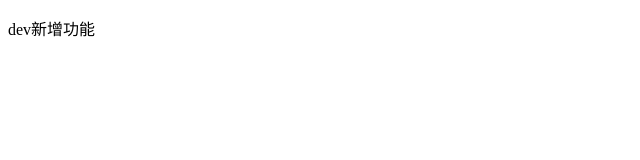
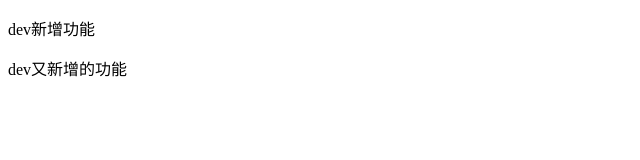
Before and after one commit to myjinji-dj/my, a plain HTML site: page user.html in a window 1280 px wide. Shown: the whole page, without its empty margins (0-640 px from the left). Drawn offline with Linux system fonts and the light colour scheme.

Commit message:
dev又一次新增功能

```diff
--- a/user.html
+++ b/user.html
@@ -11,6 +11,10 @@
     <p>
         dev新增功能
     </p>
+
+    <p>dev又新增的功能
+
+    </p>
 </body>
 
 </html>
```
